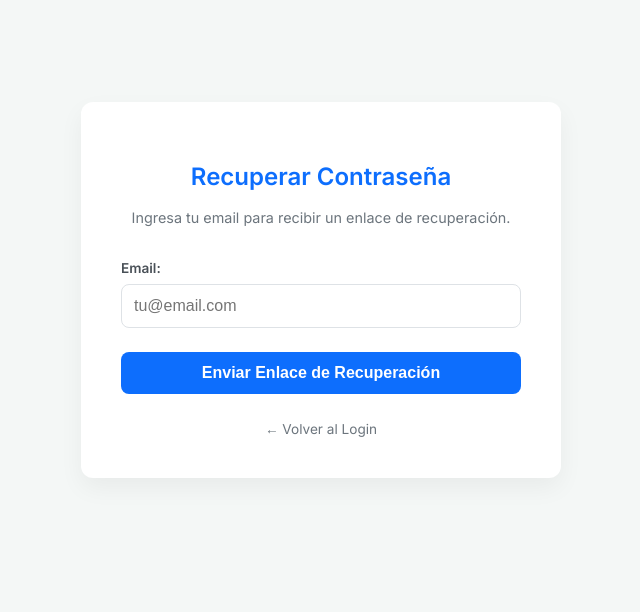
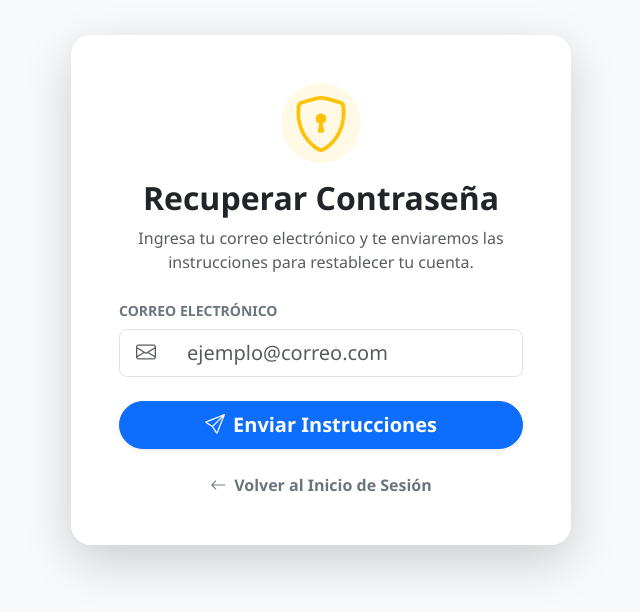
Before and after one commit to valentinapazllr-ops/alke-wallet1, a plain HTML site: page recuperarcontraseña.html in a window 1280 px wide. Shown: the part 110-722 px from the top of the page, without its empty margins (319-959 px from the left). Drawn offline with nearby package versions, Linux system fonts and the light colour scheme.

Commit message:
Final improvements: Enhanced design and validations for all pages

```diff
--- a/assets/css/stylerecuperarcontraseña.css
+++ b/assets/css/stylerecuperarcontraseña.css
@@ -1,95 +1,63 @@
-/* Importar una fuente moderna */
-@import url('https://fonts.googleapis.com/css2?family=Inter:wght@400;600&display=swap');
+/* assets/css/stylerecuperarcontraseña.css */
 
 body {
-    margin: 0;
-    padding: 0;
-    font-family: 'Inter', sans-serif;
-    background-color: #f4f7f6; /* Color gris suave para la Wallet */
-    height: 100vh;
-    display: flex;
-    justify-content: center;
-    align-items: center;
+    background-color: #f0f2f5;
+    font-family: 'Segoe UI', Tahoma, Geneva, Verdana, sans-serif;
 }
 
-.recovery-container {
-    background-color: #ffffff;
-    padding: 2.5rem;
-    border-radius: 12px;
-    box-shadow: 0 10px 25px rgba(0, 0, 0, 0.05);
-    width: 100%;
-    max-width: 400px;
-    text-align: center;
+.recovery-card {
+    max-width: 500px;
+    border-radius: 20px;
+    border: none;
+    overflow: hidden;
 }
 
-h2 {
-    color: #0d6efd; /* Azul institucional */
-    margin-bottom: 1rem;
-    font-size: 1.5rem;
+.icon-circle {
+    width: 80px;
+    height: 80px;
+    border-radius: 50%;
+    display: flex;
+    align-items: center;
+    justify-content: center;
 }
 
-.description {
-    color: #6c757d;
-    font-size: 0.9rem;
-    margin-bottom: 2rem;
-    line-height: 1.5;
+/* Input Styles */
+.form-control:focus {
+    box-shadow: none;
+    background-color: #fff !important;
 }
 
-.form-group {
-    text-align: left;
-    margin-bottom: 1.5rem;
+.input-group:focus-within {
+    border-color: #0d6efd !important;
+    box-shadow: 0 0 0 0.25rem rgba(13, 110, 253, 0.15);
 }
 
-label {
-    display: block;
-    font-size: 0.85rem;
-    font-weight: 600;
-    margin-bottom: 0.5rem;
-    color: #495057;
+.hover-scale {
+    transition: transform 0.2s ease, box-shadow 0.2s ease;
 }
 
-input[type="email"] {
-    width: 100%;
-    padding: 12px;
-    border: 1px solid #dee2e6;
-    border-radius: 8px;
-    font-size: 1rem;
-    box-sizing: border-box; /* Evita que el input se salga del contenedor */
-    transition: border-color 0.3s ease;
+.hover-scale:hover {
+    transform: translateY(-2px);
+    box-shadow: 0 4px 12px rgba(13, 110, 253, 0.25);
 }
 
-input[type="email"]:focus {
-    outline: none;
-    border-color: #0d6efd;
+.hover-link:hover {
+    color: #0d6efd !important;
 }
 
-button {
-    width: 100%;
-    padding: 12px;
-    background-color: #0d6efd;
-    color: white;
-    border: none;
-    border-radius: 8px;
-    font-size: 1rem;
-    font-weight: 600;
-    cursor: pointer;
-    transition: background-color 0.3s ease;
+/* Animations */
+@keyframes fadeIn {
+    from {
+        opacity: 0;
+        transform: translateY(10px);
+    }
+
+    to {
+        opacity: 1;
+        transform: translateY(0);
+    }
 }
 
-button:hover {
-    background-color: #0b5ed7;
+.card-body {
+    animation: fadeIn 0.5s ease-out;
 }
-
-.footer-links {
-    margin-top: 1.5rem;
-}
-
-.footer-links a {
-    color: #6c757d;
-    text-decoration: none;
-    font-size: 0.85rem;
-}
-
-.footer-links a:hover {
-    text-decoration: underline;
-}
--- a/recuperarcontraseña.html
+++ b/recuperarcontraseña.html
@@ -4,32 +4,69 @@
 <head>
     <meta charset="UTF-8">
     <meta name="viewport" content="width=device-width, initial-scale=1.0">
-    <title>Recuperar Contraseña</title>
+    <title>Wallet - Recuperar Contraseña</title>
+    <!-- Bootstrap 5 CSS -->
+    <link href="https://cdn.jsdelivr.net/npm/bootstrap@5.3.0/dist/css/bootstrap.min.css" rel="stylesheet">
+    <!-- Bootstrap Icons -->
+    <link href="https://cdn.jsdelivr.net/npm/bootstrap-icons@1.11.0/font/bootstrap-icons.css" rel="stylesheet">
+    <!-- Custom CSS -->
     <link rel="stylesheet" href="assets/css/stylerecuperarcontraseña.css">
 </head>
 
-<body>
-    <div class="recovery-container">
-        <h2>Recuperar Contraseña</h2>
-        <p class="description">
-            Ingresa tu email para recibir un enlace de recuperación.
-        </p>
+<body class="bg-light">
 
-        <form id="recoveryForm">
-            <div class="form-group">
-                <label for="email">Email:</label>
-                <input type="email" id="email" name="email" required placeholder="tu@email.com" autocomplete="email">
+    <div class="container d-flex align-items-center justify-content-center min-vh-100">
+        <div class="card shadow-lg w-100 recovery-card">
+
+            <div class="card-body p-5">
+                <div class="text-center mb-4">
+                    <div class="icon-circle bg-warning bg-opacity-10 text-warning mx-auto mb-3">
+                        <i class="bi bi-shield-lock display-4"></i>
+                    </div>
+                    <h2 class="fw-bold mb-2">Recuperar Contraseña</h2>
+                    <p class="text-muted">Ingresa tu correo electrónico y te enviaremos las instrucciones para
+                        restablecer tu cuenta.</p>
+                </div>
+
+                <form id="recoveryForm">
+                    <div class="mb-4">
+                        <label for="email" class="form-label fw-bold small text-uppercase text-secondary">Correo
+                            Electrónico</label>
+                        <div class="input-group input-group-lg border rounded-3 overflow-hidden">
+                            <span class="input-group-text bg-white border-0"><i
+                                    class="bi bi-envelope text-muted"></i></span>
+                            <input type="email" class="form-control border-0 bg-white" id="email"
+                                placeholder="ejemplo@correo.com" required autocomplete="email">
+                        </div>
+                    </div>
+
+                    <div class="d-grid gap-3">
+                        <button type="submit" class="btn btn-primary btn-lg rounded-pill fw-bold hover-scale shadow-sm">
+                            <i class="bi bi-send me-2"></i>Enviar Instrucciones
+                        </button>
+                    </div>
+                </form>
+
+                <div class="mt-4 text-center">
+                    <a href="index.html"
+                        class="text-decoration-none text-secondary d-inline-flex align-items-center fw-bold hover-link">
+                        <i class="bi bi-arrow-left me-2"></i>Volver al Inicio de Sesión
+                    </a>
+                </div>
             </div>
 
-            <button type="submit" id="btnSubmit">Enviar Enlace de Recuperación</button>
-        </form>
+            <!-- Barra de progreso simulada (opcional) -->
+            <div class="progress" style="height: 4px; display: none;" id="progressBar">
+                <div class="progress-bar progress-bar-striped progress-bar-animated" role="progressbar"
+                    style="width: 100%"></div>
+            </div>
 
-        <div class="footer-links">
-            <a href="index.html">← Volver al Login</a>
         </div>
     </div>
 
+    <!-- Scripts -->
     <script src="https://code.jquery.com/jquery-3.7.1.min.js"></script>
+    <script src="https://cdn.jsdelivr.net/npm/bootstrap@5.3.0/dist/js/bootstrap.bundle.min.js"></script>
     <script src="assets/js/recuperacióncontraseña.js"></script>
 </body>
 
```
Also changed, not shown: assets/js/recuperarcontraseña.js (+29 -35 lines).
